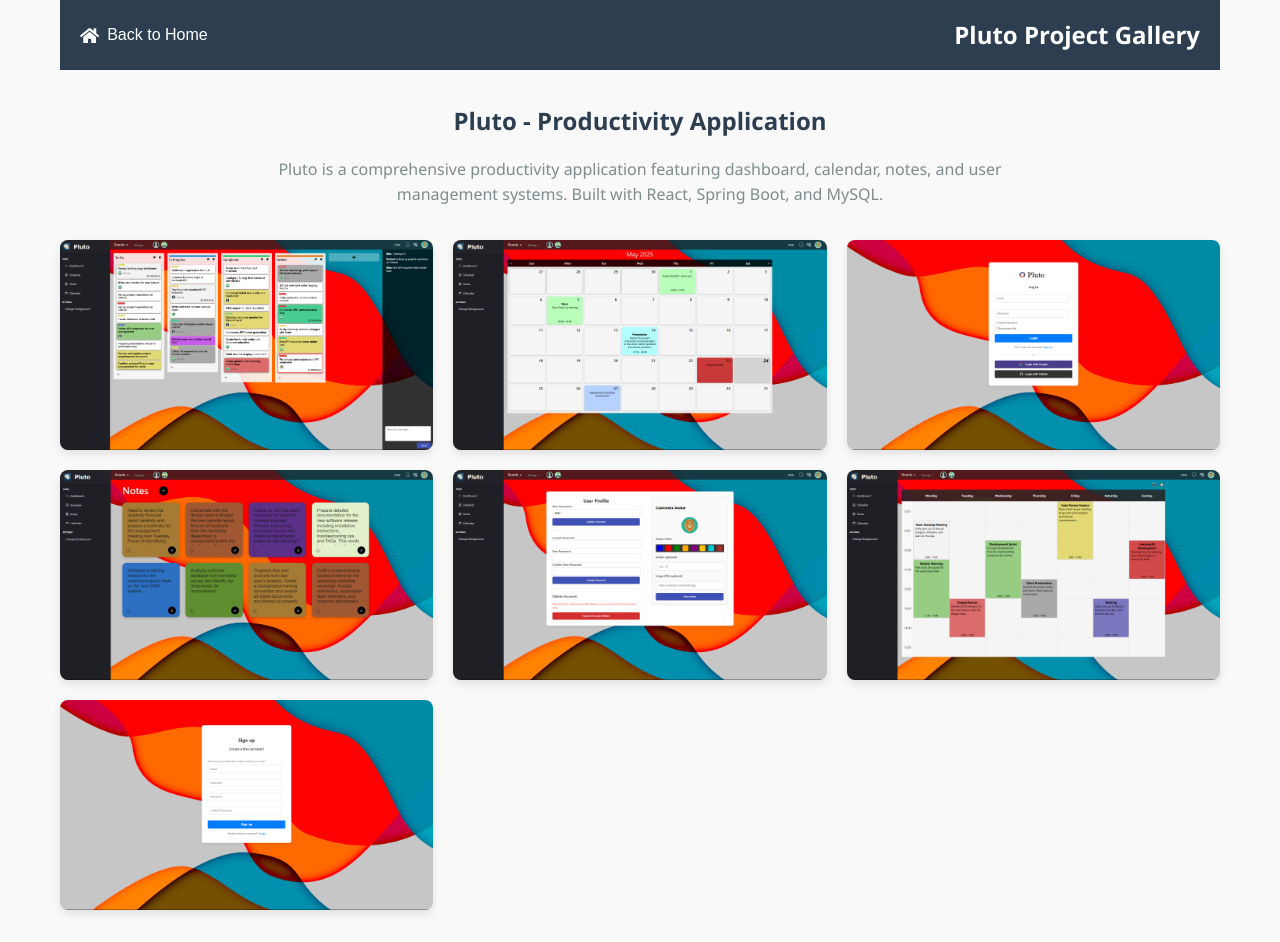
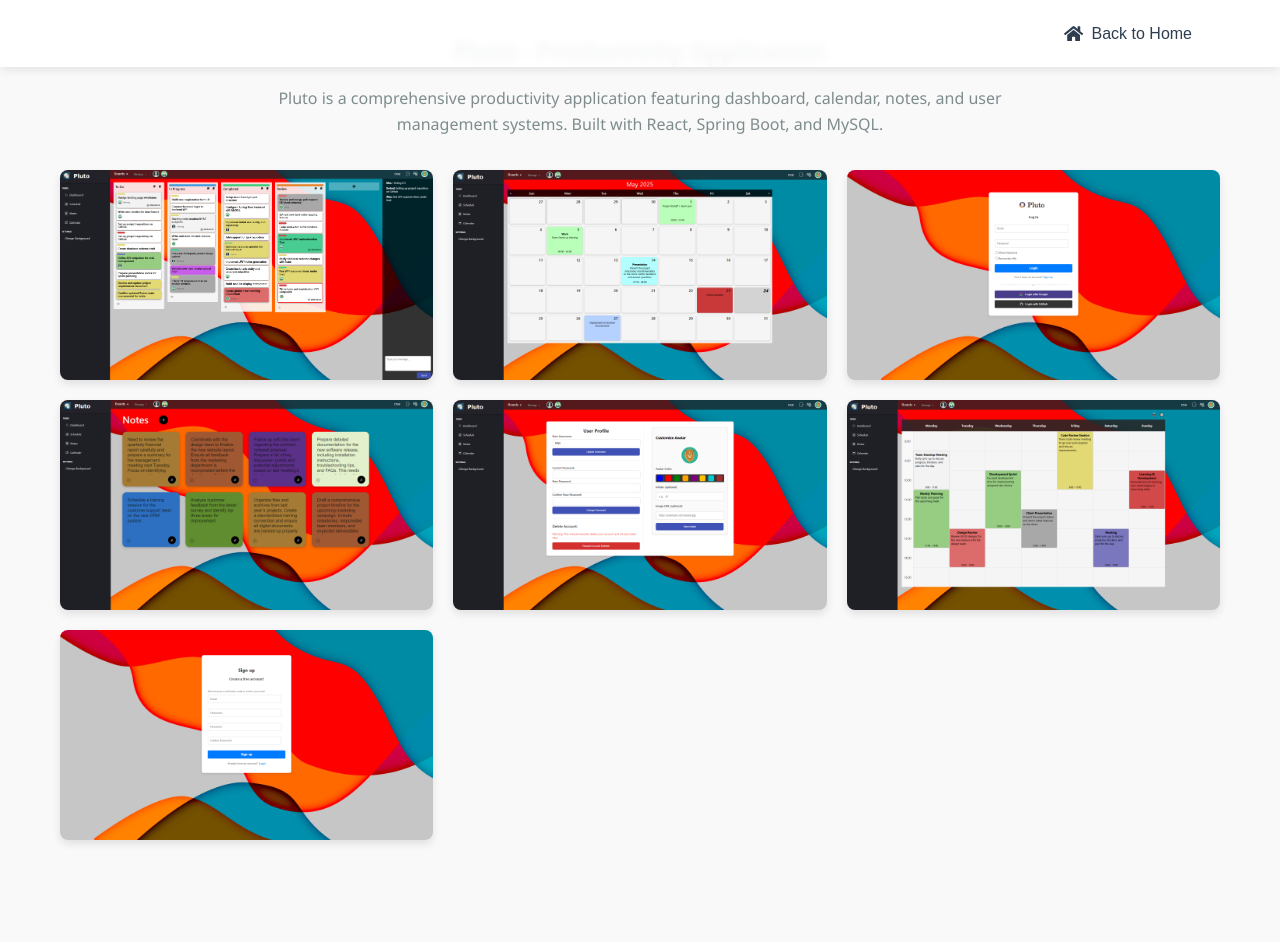
Before and after one commit to Sarhad127/portfolio, a React (Create React App) app: page /pluto in a window 1280 px wide. After the commit the page ends 872 px from the top, so only its background shows below. Built offline with nearby package versions, Linux system fonts and the light colour scheme.

Commit message:
update 5

```diff
--- a/src/Pluto/Pluto.css
+++ b/src/Pluto/Pluto.css
@@ -6,37 +6,43 @@
 }
 
 .pluto-navbar {
-    background-color: #2c3e50;
-    color: white;
-    padding: 1rem 0;
-    position: sticky;
+    position: fixed;
     top: 0;
+    left: 0;
+    right: 0;
+    background-color: rgba(255, 255, 255, 0.95);
+    box-shadow: 0 2px 10px rgba(0, 0, 0, 0.1);
     z-index: 1000;
+    backdrop-filter: blur(5px);
 }
 
-.navbar-content {
-    display: flex;
-    align-items: center;
-    justify-content: space-between;
+.navbar-pluto-content {
     max-width: 1200px;
     margin: 0 auto;
-    padding: 0 20px;
+    padding: 1rem 2rem;
+    display: flex;
+    justify-content: end;
+    align-items: center;
 }
 
 .nav-button {
     background: none;
     border: none;
-    color: white;
+    color: var(--dark-color);
+    font-size: 1rem;
+    font-weight: 500;
+    cursor: pointer;
     display: flex;
     align-items: center;
-    gap: 8px;
-    cursor: pointer;
-    font-size: 1rem;
+    gap: 0.5rem;
+    padding: 0.5rem 1rem;
+    border-radius: 4px;
     transition: all 0.3s ease;
 }
 
 .nav-button:hover {
-    color: #3498db;
+    color: var(--primary-color);
+    background-color: rgba(52, 152, 219, 0.1);
 }
 
 .nav-icon {
@@ -111,14 +117,3 @@
     margin: 0;
     text-align: center;
 }
-
-@media (max-width: 768px) {
-    .navbar-content {
-        flex-direction: column;
-        gap: 1rem;
-    }
-
-    .image-gallery {
-        grid-template-columns: 1fr;
-    }
-}
--- a/src/Pluto/Pluto.js
+++ b/src/Pluto/Pluto.js
@@ -9,10 +9,14 @@ import notes from '../images/Pluto/notes.png';
 import profile from '../images/Pluto/profile.png';
 import schema from '../images/Pluto/schema.png';
 import signup from '../images/Pluto/sign up.png';
+import {useNavigate} from "react-router-dom";
 
 const Pluto = () => {
-    const scrollToTop = () => {
+    const navigate = useNavigate();
+
+    const handleBackClick = () => {
         window.scrollTo({ top: 0, behavior: 'smooth' });
+        navigate('/');
     };
 
     const images = [
@@ -29,12 +33,13 @@ const Pluto = () => {
         <div className="pluto-container">
 
             <nav className="pluto-navbar">
-                <div className="navbar-content">
-                    <button onClick={scrollToTop} className="nav-button">
+                <div className="navbar-pluto-content">
+                    <div className="navbar-links">
+                    <button onClick={handleBackClick} className="nav-button">
                         <FaHome className="nav-icon" />
                         <span>Back to Home</span>
                     </button>
-                    <h1>Pluto Project Gallery</h1>
+                </div>
                 </div>
             </nav>
 
```
